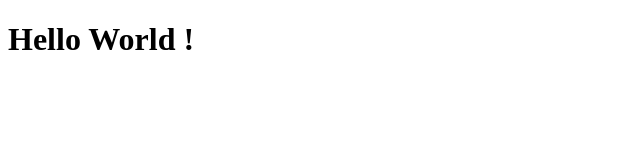
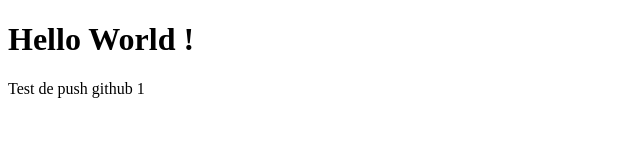
Before and after one commit to Rhadopsy/HexTech-Gaming, a plain HTML site: page WebContent/index.html in a window 1280 px wide. Shown: the whole page, without its empty margins (0-640 px from the left). Drawn offline with Linux system fonts and the light colour scheme.

Commit message:
Ajout d'un paragraphe dans le fichier index

```diff
--- a/WebContent/index.html
+++ b/WebContent/index.html
@@ -6,5 +6,6 @@
 </head>
 <body>
 	<h1>Hello World !</h1>
+	<p>Test de push github 1</p>
 </body>
 </html>
```
